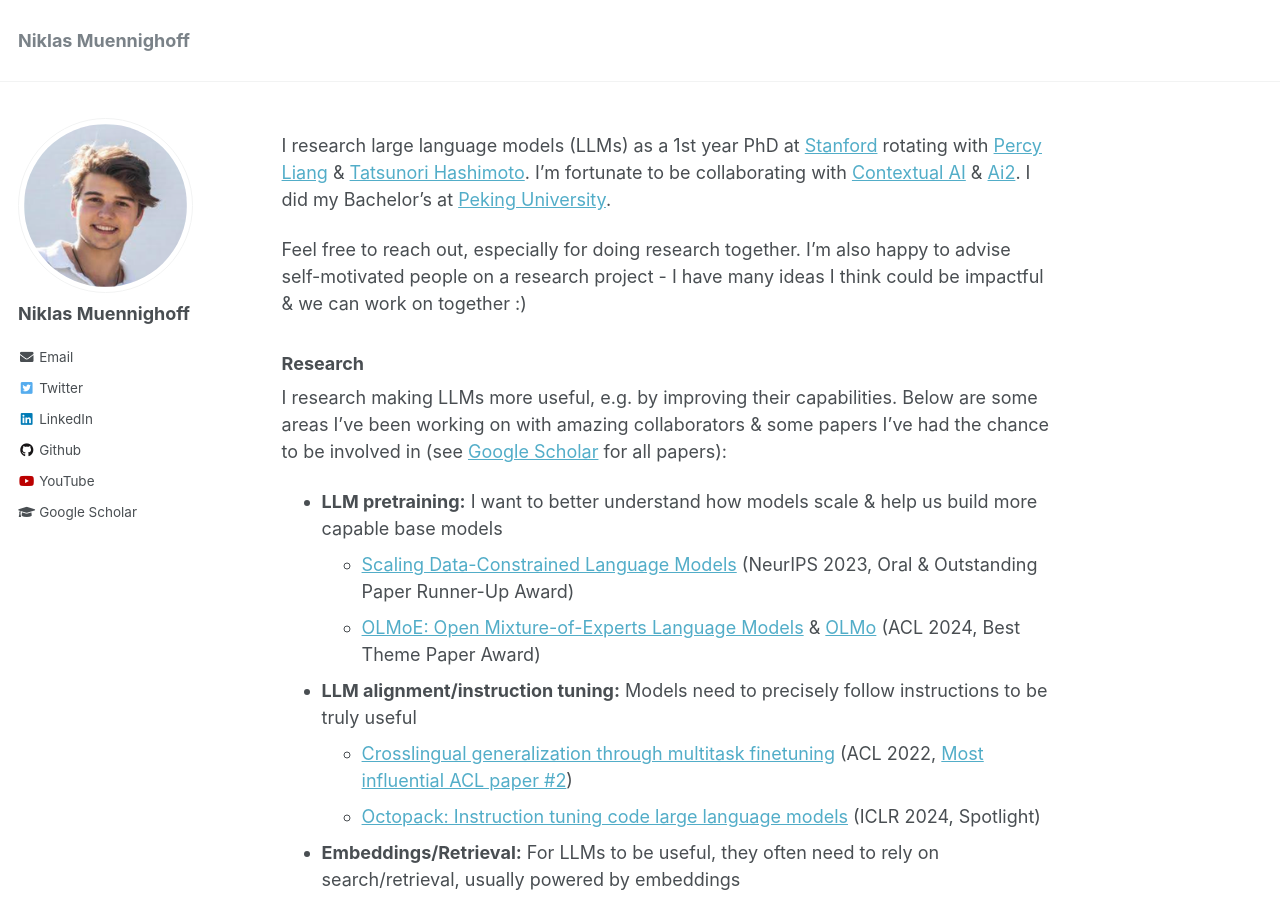
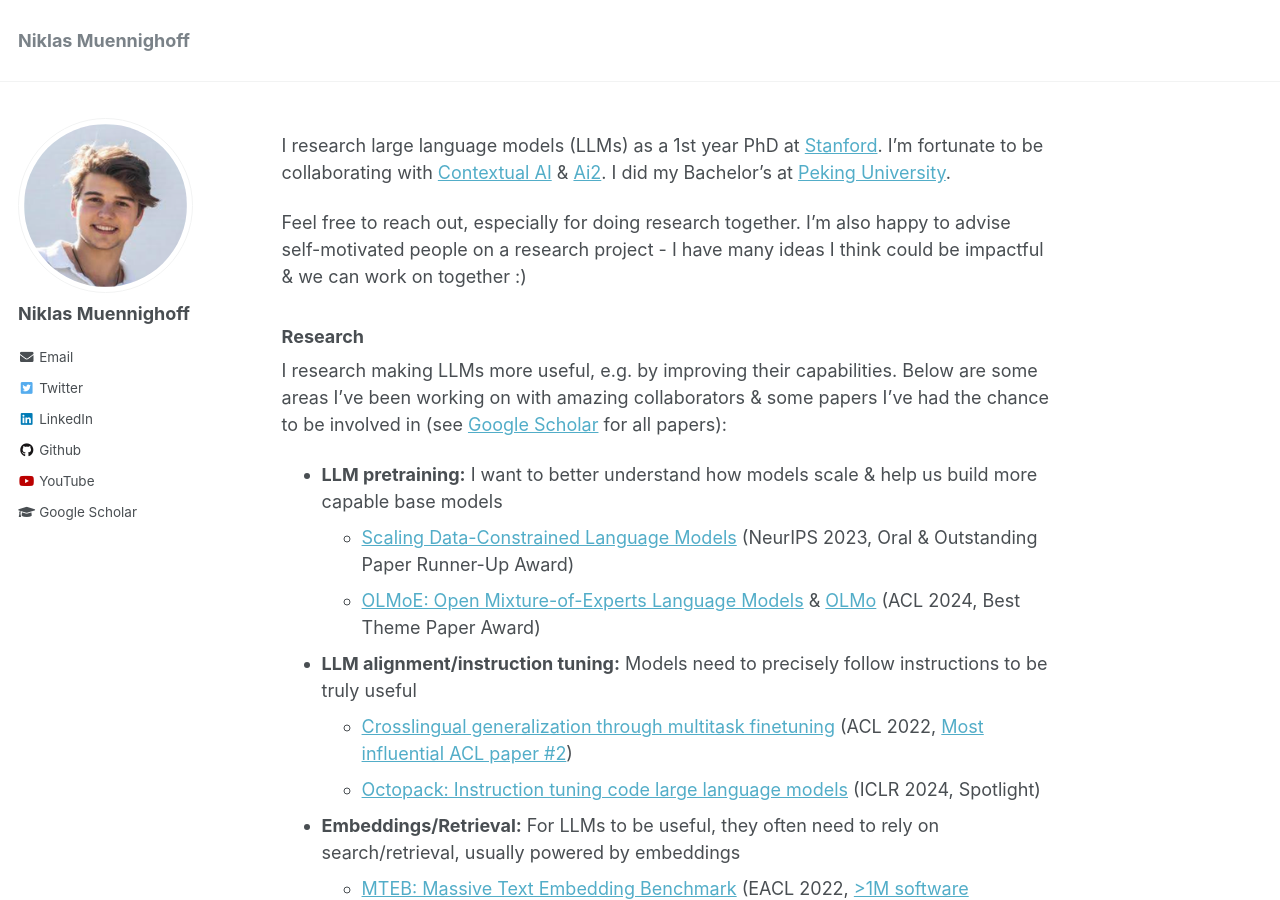
Before and after one commit to Muennighoff/Muennighoff.github.io, a Jekyll site: the page built from _pages/about.md, in a window 1280 px wide and 900 px high. Built offline with Jekyll 4.4.1, drawn with Linux system fonts in a browser that asks for light colours.

Commit message:
Update about.md

```diff
--- a/_pages/about.md
+++ b/_pages/about.md
@@ -9,7 +9,7 @@ redirect_from:
   - /about.html
 ---
 
-I research large language models (LLMs) as a 1st year PhD at [Stanford](https://www.stanford.edu/) rotating with [Percy Liang](https://cs.stanford.edu/~pliang/) & [Tatsunori Hashimoto](https://thashim.github.io/). I'm fortunate to be collaborating with [Contextual AI](https://contextual.ai/) & [Ai2](https://allenai.org/). I did my Bachelor's at [Peking University](https://english.pku.edu.cn/).
+I research large language models (LLMs) as a 1st year PhD at [Stanford](https://www.stanford.edu/). I'm fortunate to be collaborating with [Contextual AI](https://contextual.ai/) & [Ai2](https://allenai.org/). I did my Bachelor's at [Peking University](https://english.pku.edu.cn/).
 
 Feel free to reach out, especially for doing research together. I’m also happy to advise self-motivated people on a research project - I have many ideas I think could be impactful & we can work on together :)
 
```
